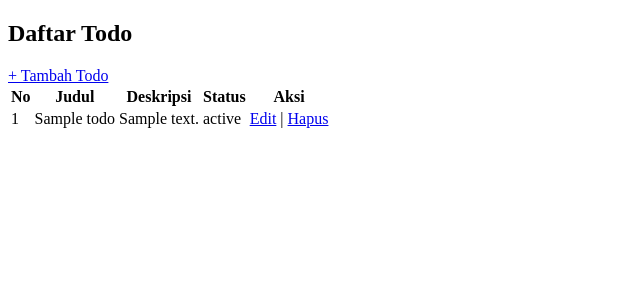
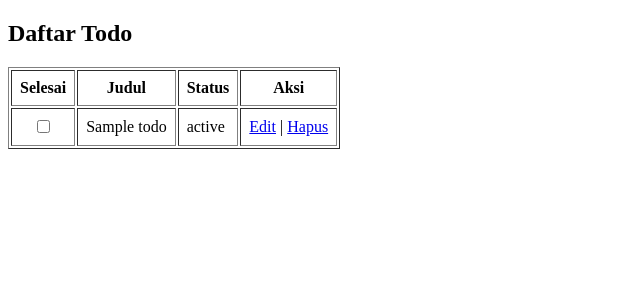
Before and after one commit to komangji/todo-list-backend, a PHP site: page / in a window 1280 px wide. Shown: the top 300 px of the page, without its empty margins (0-640 px from the left). Run offline with PHP 8.4, Linux system fonts and the light colour scheme; tables that the repository leaves empty or names only in its code hold one stand-in row (values such as "Sample post").

Commit message:
menambahkan komentar pada index.php

```diff
--- a/public/index.php
+++ b/public/index.php
@@ -1,11 +1,16 @@
 <?php
+// Memanggil file koneksi database
 require_once '../config/database.php';
-require_once '../controllers/todoController.php';
 
-$controller = new TodoController($conn);
-$todos = $controller->index();
+// Memanggil file model Todo
+require_once '../models/todoModel.php';
+
+// Membuat objek Todo dan mengirimkan koneksi database
+$todo = new Todo($conn);
+
+// Memanggil method getAll() untuk mengambil seluruh data todo
+$result = $todo->getAll();
 ?>
-
 <!DOCTYPE html>
 <html lang="id">
 <head>
@@ -14,32 +19,49 @@ $todos = $controller->index();
 </head>
 <body>
 
+<!-- Judul halaman -->
 <h2>Daftar Todo</h2>
 
-<a href="create.php">+ Tambah Todo</a>
+<!-- Tabel untuk menampilkan data todo -->
+<table border="1" cellpadding="8">
 
-<table>
+    <!-- Header tabel -->
     <tr>
-        <th>No</th>
+        <th>Selesai</th>
         <th>Judul</th>
-        <th>Deskripsi</th>
         <th>Status</th>
         <th>Aksi</th>
     </tr>
 
-    <?php $no = 1; while ($row = mysqli_fetch_assoc($todos)) : ?>
+    <?php
+    // Melakukan perulangan untuk menampilkan setiap data todo
+    while ($row = mysqli_fetch_assoc($result)) :
+    ?>
     <tr>
-        <td><?= $no++ ?></td>
-        <td><?= $row['title'] ?></td>
-        <td><?= $row['description'] ?></td>
-        <td><?= $row['status'] ?></td>
+
+        <!-- Kolom checklist untuk mengubah status todo -->
+        <td align="center">
+            <input type="checkbox"
+                   onchange="window.location='update_status.php?id=<?= $row['id']; ?>&status=<?= $row['status']=='done' ? 'pending' : 'done'; ?>'"
+                   <?= $row['status']=='done' ? 'checked' : ''; ?>>
+        </td>
+
+        <!-- Menampilkan judul todo -->
+        <td><?= $row['title']; ?></td>
+
+        <!-- Menampilkan status todo -->
+        <td><?= $row['status']; ?></td>
+
+        <!-- Tombol aksi edit dan hapus -->
         <td>
-            <a href="edit.php?id=<?= $row['id'] ?>">Edit</a> |
-            <a href="delete.php?id=<?= $row['id'] ?>"
-               onclick="return confirm('Yakin hapus data?')">Hapus</a>
+            <a href="edit.php?id=<?= $row['id']; ?>">Edit</a> |
+            <a href="delete.php?id=<?= $row['id']; ?>"
+               onclick="return confirm('Yakin hapus?')">Hapus</a>
         </td>
+
     </tr>
     <?php endwhile; ?>
+
 </table>
 
 </body>
```
